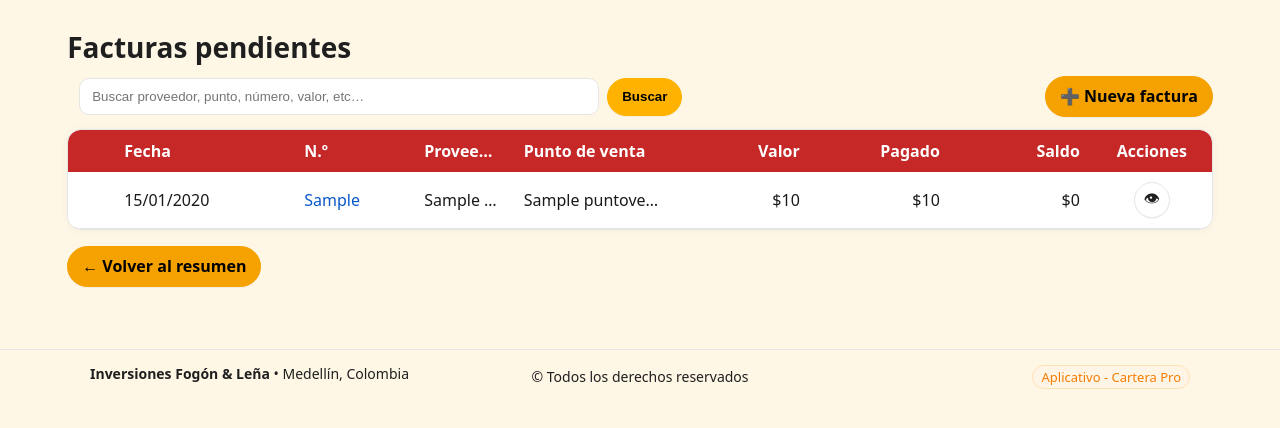
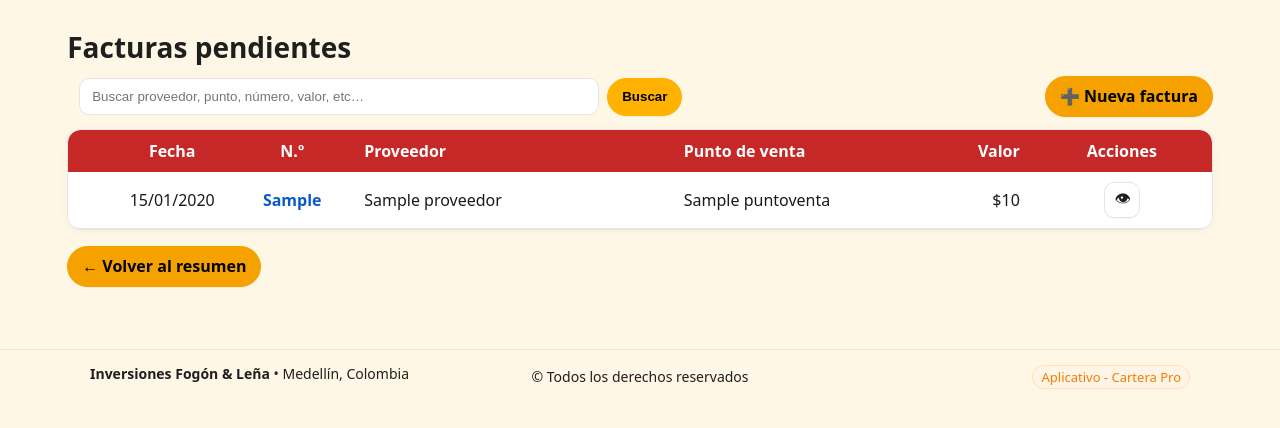
Before and after one commit to camilo0419/CarteraPro, a Django app: page /facturas/pendientes/ in a window 1280 px wide. Shown: the part 177-605 px from the top of the page. Run offline with Django 5.2, Linux system fonts and the light colour scheme; a user stored in the database is signed in; tables that the repository leaves empty hold one stand-in row (values such as "Sample post").

Commit message:
Cambios en columnas de pendientes

```diff
--- a/cartera/templates/cartera/facturas_pendientes.html
+++ b/cartera/templates/cartera/facturas_pendientes.html
@@ -61,6 +61,33 @@
   </div>
 </div>
 
+<style>
+  /* Ajustes finos de columnas/acciones solo para esta tabla */
+  #tabla-facturas .col-check { width: 44px; text-align:center; }
+  #tabla-facturas .col-date  { width: 120px; text-align:center; }
+  #tabla-facturas .col-num   { width: 120px; text-align:center; }
+  #tabla-facturas .col-prov  { width: auto; }
+  #tabla-facturas .col-pdv   { width: 220px; }
+  #tabla-facturas .col-money { width: 140px; text-align:right; }
+  #tabla-facturas .col-actions { width: 180px; text-align:center; }
+
+  #tabla-facturas td.col-num a { font-weight:600; }
+
+  /* Botones de acción: icono + etiqueta visible en desktop */
+  .icon-actions { display:flex; gap:8px; align-items:center; justify-content:center; flex-wrap:wrap; }
+  .icon-btn{
+    display:inline-flex; align-items:center; gap:6px;
+    padding:6px 10px; border:1px solid var(--border); border-radius:10px;
+    background:#fff; color:#1f1f1f; text-decoration:none;
+  }
+  .icon-btn:hover{ text-decoration:none; filter:brightness(0.98); }
+  .icon-btn .lbl{ display:none; font-size:12px; color:#333; }
+  @media (min-width: 1024px){ .icon-btn .lbl{ display:inline; } }
+
+  /* Centrado vertical lindo */
+  #tabla-facturas tbody td { vertical-align: middle; }
+</style>
+
 <div class="table-card">
   <table id="tabla-facturas">
     <thead>
@@ -71,8 +98,6 @@
         <th class="col-prov">Proveedor</th>
         <th class="col-pdv">Punto de venta</th>
         <th class="col-money">Valor</th>
-        <th class="col-money">Pagado</th>
-        <th class="col-money">Saldo</th>
         <th class="col-actions">Acciones</th>
       </tr>
     </thead>
@@ -90,6 +115,7 @@
               data-numero="{{ f.numero_factura }}"
               data-saldo="{{ f.saldo|floatformat:0 }}"
               value="{{ f.id }}"
+              title="Seleccionar para pago por lote"
             />
           {% endif %}
         </td>
@@ -107,20 +133,26 @@
         <td class="col-pdv">{{ f.punto_venta.nombre }}</td>
 
         <td class="col-money">${{ f.valor_factura|miles }}</td>
-        <td class="col-money">${{ f.total_pagado|miles }}</td>
-        <td class="col-money">${{ f.saldo|miles }}</td>
 
-        <!-- Acciones visibles -->
-        <td class="col-actions" style="display:flex;gap:8px;justify-content:center;">
-          <a class="icon-btn" href="{% url 'factura_detalle' f.pk %}" aria-label="Ver">👁</a>
-          {% if not f.pagos.all|length and not f.confirmado_pago %}
-            <a class="icon-btn" href="{% url 'pago_create' f.pk %}" aria-label="Registrar pago">💵</a>
-            <a class="icon-btn" href="{% url 'factura_update' f.pk %}" aria-label="Editar factura">✏️</a>
-          {% endif %}
+        <!-- Acciones -->
+        <td class="col-actions">
+          <div class="icon-actions">
+            <a class="icon-btn" href="{% url 'factura_detalle' f.pk %}" aria-label="Ver" title="Ver">
+              👁 <span class="lbl"></span>
+            </a>
+            {% if not f.pagos.all|length and not f.confirmado_pago %}
+              <a class="icon-btn" href="{% url 'pago_create' f.pk %}" aria-label="Pagar" title="Registrar pago">
+                💵 <span class="lbl"></span>
+              </a>
+              <a class="icon-btn" href="{% url 'factura_update' f.pk %}" aria-label="Editar" title="Editar factura">
+                ✏️ <span class="lbl"></span>
+              </a>
+            {% endif %}
+          </div>
         </td>
       </tr>
       {% empty %}
-      <tr><td colspan="9">Sin facturas pendientes.</td></tr>
+      <tr><td colspan="7">Sin facturas pendientes.</td></tr>
       {% endfor %}
     </tbody>
   </table>
```
